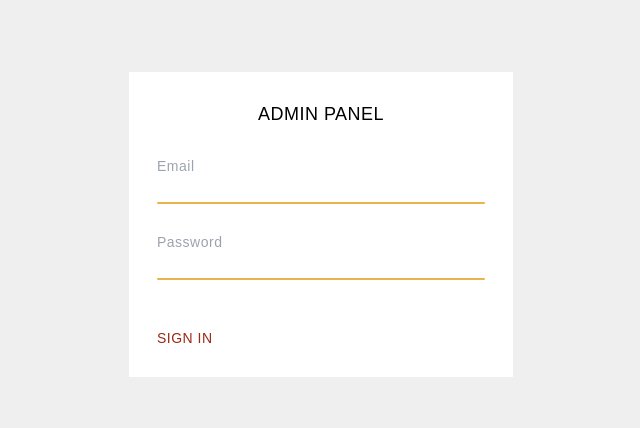
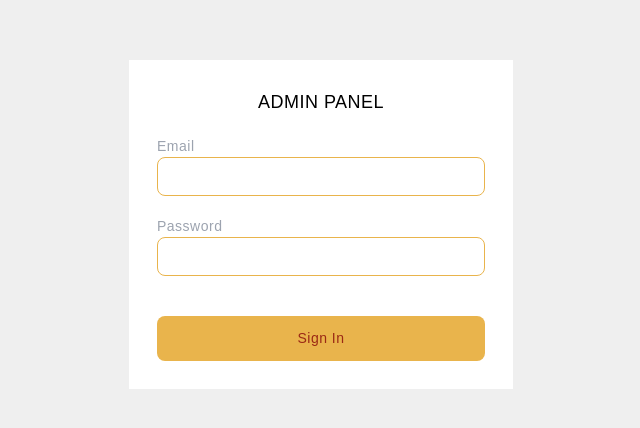
Before and after one commit to YankyawThu/sharPhway-admin, a Next.js app: page /auth/signin in a window 1280 px wide. Shown: the part 176-604 px from the top of the page, without its empty margins (319-959 px from the left). Built offline with nearby package versions, Linux system fonts and the light colour scheme.

Commit message:
modify login ui

```diff
--- a/pages/auth/signin.js
+++ b/pages/auth/signin.js
@@ -27,20 +27,18 @@ export default function Signin({csrfToken}) {
     return (
         <div className="h-screen flex flex-col items-center justify-center bg-[#efefef] text-black">
             <div className="bg-[#ffff] w-96 p-7">
-                <div className="text-center mb-7 text-lg">ADMIN PANEL</div>
+                <div className="text-center text-lg">ADMIN PANEL</div>
                 <form method="post" onSubmit={handleSignIn}>
                     <input name="csrfToken" type="hidden" defaultValue={csrfToken} />
-                    <div>
+                    <div className="my-5">
                         <div className="text-gray-400">Email</div>
-                        <input name="email" type="email" value={email} onChange={(e) => setEmail(e.target.value)} className="block focus:outline-none bg-transparent pb-1 w-full" />
+                        <input name="email" type="email" value={email} onChange={(e) => setEmail(e.target.value)} className="block focus:outline-none bg-transparent p-2 w-full border-[1px] border-[#E9B44C] rounded-lg" />
                     </div>
-                    <div className="bg-[#E9B44C] h-[2px] rounded-full mb-7"></div>
-                    <div>
+                    <div className="my-5">
                         <div className="text-gray-400">Password</div>
-                        <input name="password" type="password" value={password} onChange={(e) => setPassword(e.target.value)} className="block focus:outline-none bg-transparent pb-1 w-full" />
+                        <input name="password" type="password" value={password} onChange={(e) => setPassword(e.target.value)} className="block focus:outline-none bg-transparent p-2 w-full border-[1px] border-[#E9B44C] rounded-lg" />
                     </div>
-                    <div className="bg-[#E9B44C] h-[2px] rounded-full mb-10"></div>
-                    <div className=""><button type="submit" className="p-2 pl-0 pb-0 text-[#9B2915]">SIGN IN</button></div>
+                    <div className=""><button type="submit" className="p-3 mt-5 w-full rounded-lg text-[#9B2915] bg-[#E9B44C]">Sign In</button></div>
                 </form>
             </div>
         </div>
--- a/pages/dashboard/sidebar/Sidebar.js
+++ b/pages/dashboard/sidebar/Sidebar.js
@@ -27,7 +27,7 @@ export function Sidebar(props) {
         <SidebarHeader />
         <SidebarItems />
       </div>
-      <div className='text-center text-white font-semibold mb-5'><button onClick={signOut} className='p-2'>Sign Out</button></div>
+      <div className='text-left text-white font-semibold mb-5'><button onClick={signOut} className='p-2'>Sign Out</button></div>
     </aside>
   );
 }
```
